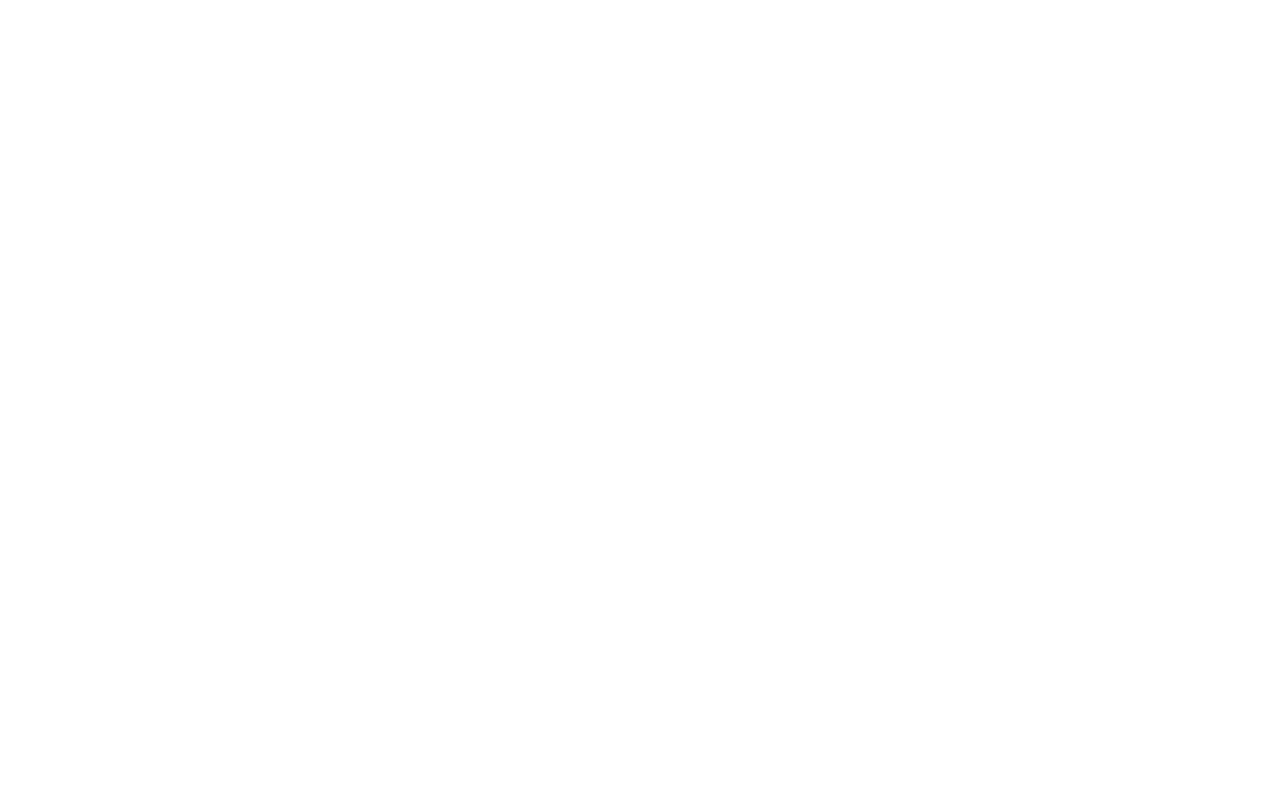
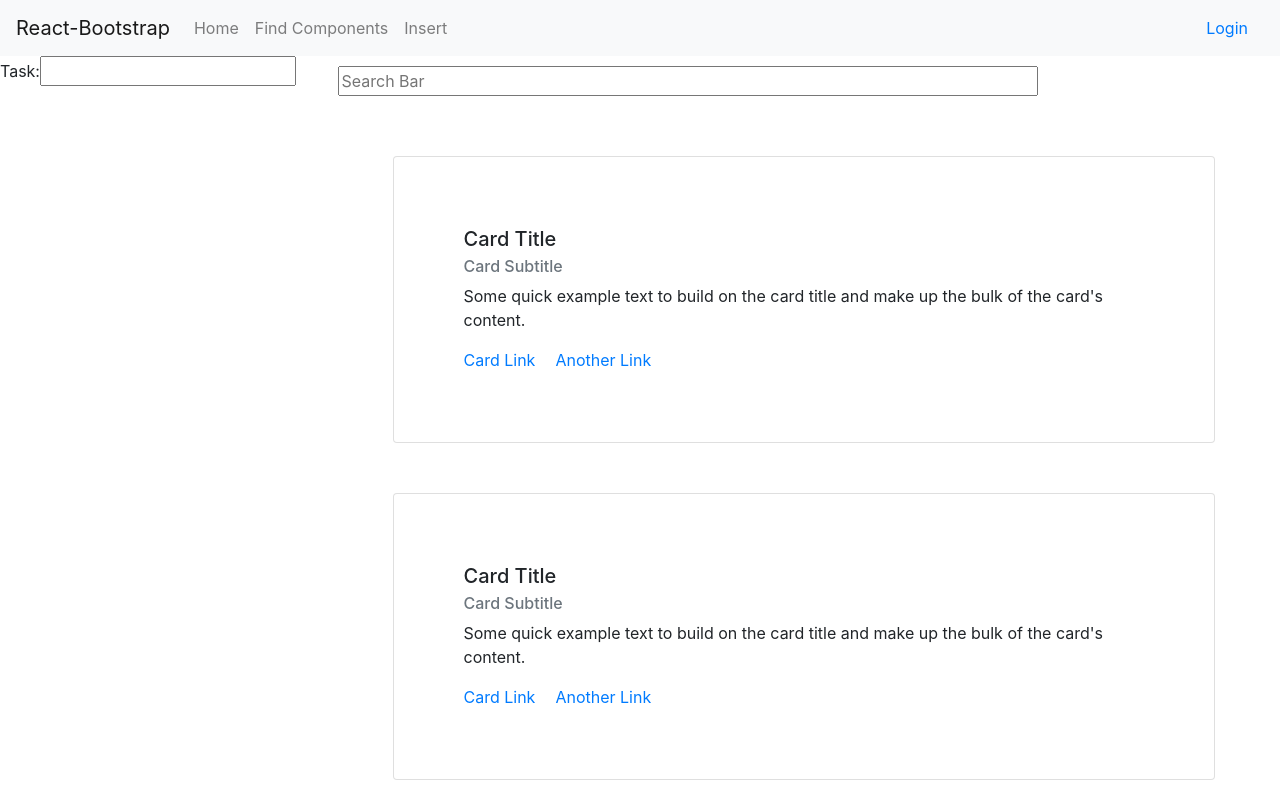
Before and after one commit to excelo0702/rcr, a React (Create React App) app: page / in a window 1280 px wide. Shown: the top 800 px of the page. Built offline with nearby package versions, Linux system fonts and the light colour scheme.

Commit message:
"Right SIde Page UI done,Card Component done"

```diff
--- a/src/App.js
+++ b/src/App.js
@@ -1,9 +1,12 @@
 import React from 'react';
+import NavbarComponent from '../src/components/NavbarComponent'
+import PageDivision from '../src/components/pageDivision';
 
 function App() {
   return (
     <div className="App">
-
+      <NavbarComponent/>
+      <PageDivision/>
     </div>
   );
 }
--- /dev/null
+++ b/src/components/leftPage.js
@@ -0,0 +1,14 @@
+import React from 'react';
+
+function leftPage(){
+    return(
+        <div>
+            <label>
+                Task:
+                <input type="text" />
+            </label>
+        </div>
+    );
+}
+
+export default leftPage;
--- /dev/null
+++ b/src/components/pageDivision.js
@@ -0,0 +1,22 @@
+import React from 'react';
+import {Row, Col } from 'react-bootstrap';
+import LeftPage from './leftPage';
+import RightPage from './rightPage'
+
+function pageDivision() {
+    return (
+
+            <Row className="show-grid">
+            <Col xs={3} md={3}>
+                <LeftPage/>
+            </Col>
+            <Col xs={9} md={9}>
+                <RightPage/>
+            </Col>
+
+            </Row>
+
+    );
+}
+
+export default pageDivision;
--- /dev/null
+++ b/src/components/rightPage.js
@@ -0,0 +1,19 @@
+import React from 'react';
+import RightPageCard from './rightPageCard';
+
+function rightPage(){
+    return(
+        <div>
+
+                <input placeholder="Search Bar" style={{maxWidth:'700px', width:'700px', margin:'10px 150px 10px 10px'}} />
+            <RightPageCard/>
+            <RightPageCard/>
+            <RightPageCard/>
+            <RightPageCard/>
+            <RightPageCard/>
+            <RightPageCard/>
+        </div>
+    );
+}
+
+export default rightPage;
--- /dev/null
+++ b/src/components/rightPageCard.js
@@ -0,0 +1,24 @@
+import React from 'react';
+import { Col } from 'react-bootstrap';
+import Card from 'react-bootstrap/Card';
+
+function rightPageCard() {
+    return (
+        <Col xs={12} md={12}>
+            <Card style={{padding:'50px', margin:'50px'}}>
+                <Card.Body>
+                    <Card.Title>Card Title</Card.Title>
+                    <Card.Subtitle className="mb-2 text-muted">Card Subtitle</Card.Subtitle>
+                    <Card.Text>
+                        Some quick example text to build on the card title and make up the bulk of
+                        the card's content.
+                    </Card.Text>
+                    <Card.Link href="#">Card Link</Card.Link>
+                    <Card.Link href="#">Another Link</Card.Link>
+                </Card.Body>
+            </Card>
+        </Col>
+    );
+}
+
+export default rightPageCard;
--- a/src/index.js
+++ b/src/index.js
@@ -1,6 +1,9 @@
 import React from 'react';
 import ReactDOM from 'react-dom';
 import App from './App';
+import 'bootstrap/dist/css/bootstrap.min.css';
+
+
 
 ReactDOM.render(
   <>
```
